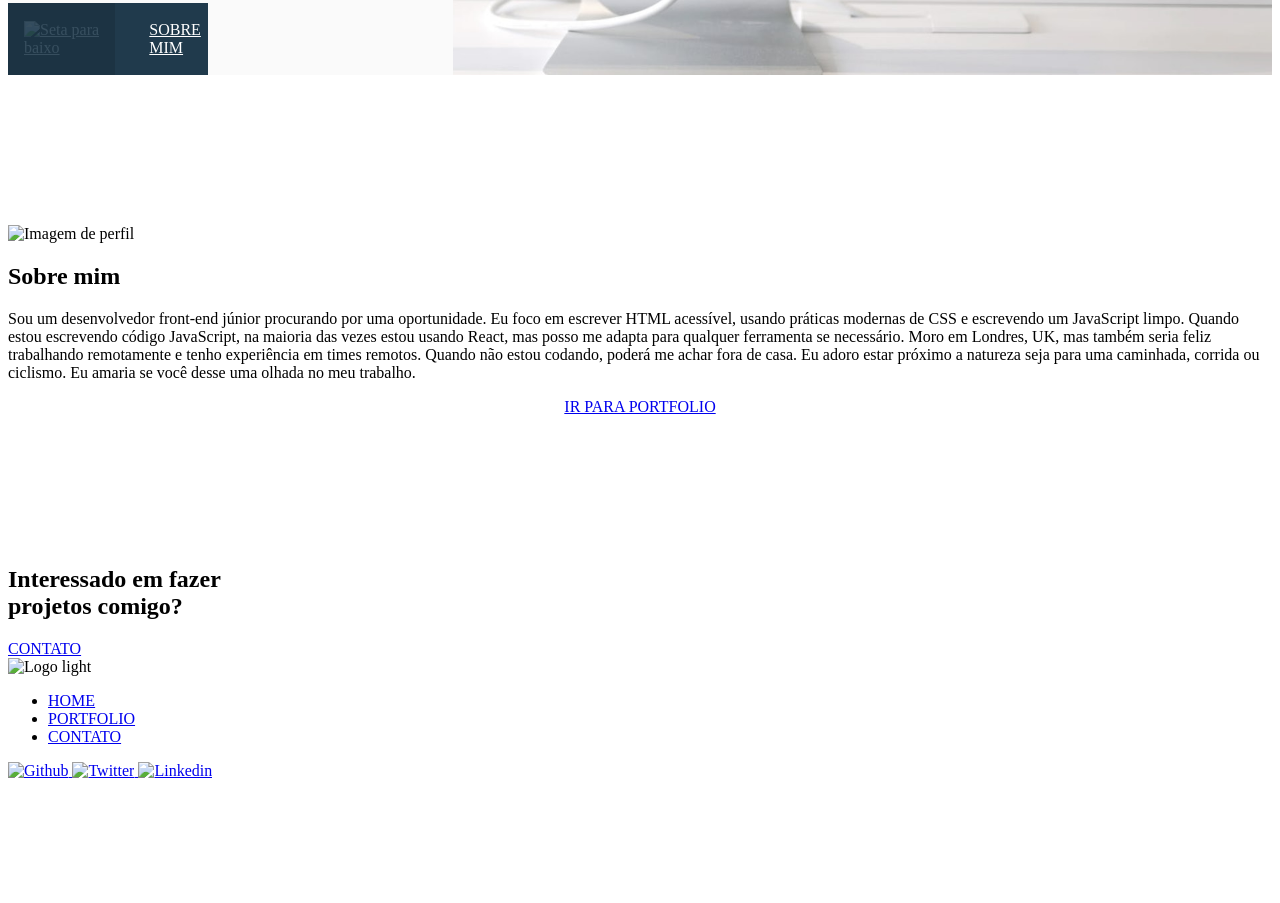
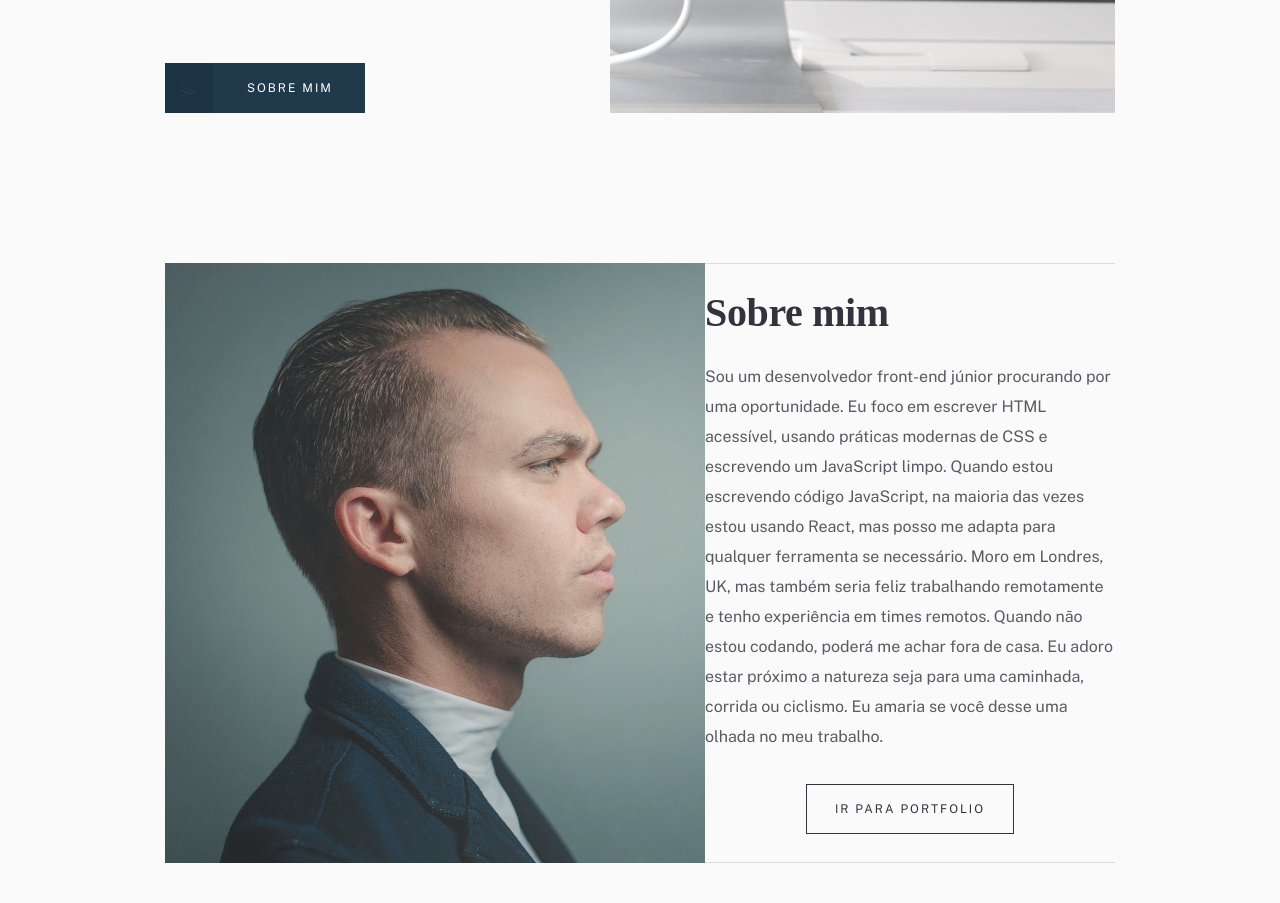
Before and after one commit to mattheusluz/desafio-frontend-modulo1-cubosAcademy, a plain HTML site: page pages/home/index.html in a window 1280 px wide. Shown: the part 837-1740 px from the top of the page. Before the commit the page ends 1625 px from the top, so only its background shows below. Drawn offline with nearby package versions, Linux system fonts and the light colour scheme; the site is published under a folder, as on GitHub Pages, so addresses that start at the root find nothing; a web font is replaced by a local one.

Commit message:
Ajuste de links

```diff
--- a/pages/home/index.html
+++ b/pages/home/index.html
@@ -11,7 +11,7 @@
     href="https://fonts.googleapis.com/css2?family=Ibarra+Real+Nova:wght@700&family=Public+Sans:wght@400;700&display=swap"
     rel="stylesheet">
 
-  <link rel="stylesheet" href="/css/global.css">
+  <link rel="stylesheet" href="../../css/global.css">
   <link rel="stylesheet" href="style.css">
   <title>Home</title>
 </head>
@@ -20,11 +20,11 @@
 
   <div class="margin">
     <header class="header">
-      <img src="/../assets/logo-dark.svg" alt="Logo-dark" class="logo">
+      <img src="../../assets/logo-dark.svg" alt="Logo-dark" class="logo">
       <ul class="menu menu-header">
-        <li><a href="/pages/home/index.html" class="ativo">HOME</a></li>
-        <li><a href="/pages/portfolio/index.html">PORTFOLIO</a></li>
-        <li><a href="/pages/contato/index.html">CONTATO</a></li>
+        <li><a href="../home/index.html" class="ativo">HOME</a></li>
+        <li><a href="../portfolio/index.html">PORTFOLIO</a></li>
+        <li><a href="../contato/index.html">CONTATO</a></li>
       </ul>
     </header>
 
@@ -34,7 +34,7 @@
           Olá, me chamo <br> Alex Spencer e eu <br> amo construir <br> websites lindos
         </h1>
         <div class="div-btn">
-          <a href="#sobre-mim" class="btn btn-hero"><img src="/../assets/icons/down-arrows.svg" alt="Seta para baixo"
+          <a href="#sobre-mim" class="btn btn-hero"><img src="../../assets/icons/down-arrows.svg" alt="Seta para baixo"
               class="btn-seta">SOBRE MIM</a>
         </div>
       </div>
@@ -42,7 +42,7 @@
 
     <section class="sobre card" id="sobre-mim">
       <div class="img-card">
-        <img src="/../assets/home/image-homepage-profile.jpg" alt="Imagem de perfil">
+        <img src="../../assets/home/image-homepage-profile.jpg" alt="Imagem de perfil">
       </div>
       <div class="card-texto">
         <h1 class="titulo">Sobre mim</h1>
@@ -57,36 +57,36 @@
           ou ciclismo. Eu amaria se você desse uma olhada no meu trabalho.
         </p>
         <div class="alinhar-btn">
-          <a href="/pages/portfolio/index.html" class="btn btn-claro">IR PARA PORTFOLIO</a>
+          <a href="../portfolio/index.html" class="btn btn-claro">IR PARA PORTFOLIO</a>
         </div>
       </div>
     </section>
 
     <section class="contato">
       <h1 class="titulo">Interessado em fazer <br> projetos comigo?</h1>
-      <a href="/pages/contato/index.html" class="btn btn-claro">CONTATO</a>
+      <a href="../contato/index.html" class="btn btn-claro">CONTATO</a>
     </section>
   </div>
 
   <footer class="footer">
     <div class="margin-footer">
       <div class="footer-menu">
-        <img src="/../assets/logo-light.svg" alt="Logo light">
+        <img src="../../assets/logo-light.svg" alt="Logo light">
         <ul class="menu menu-claro">
-          <li><a href="/pages/home/index.html">HOME</a></li>
-          <li><a href="/pages/portfolio/index.html">PORTFOLIO</a></li>
-          <li><a href="/pages/contato/index.html">CONTATO</a></li>
+          <li><a href="../home/index.html">HOME</a></li>
+          <li><a href="../portfolio/index.html">PORTFOLIO</a></li>
+          <li><a href="../contato/index.html">CONTATO</a></li>
         </ul>
       </div>
       <div class="redes">
         <a href="https://github.com/" target="blank">
-          <img src="/../assets/icons/github-light.svg" alt="Github">
+          <img src="../../assets/icons/github-light.svg" alt="Github">
         </a>
         <a href="https://twitter.com" target="blank">
-          <img src="/../assets/icons/twitter-light.svg" alt="Twitter">
+          <img src="../../assets/icons/twitter-light.svg" alt="Twitter">
         </a>
         <a href="https://www.linkedin.com" target="blank">
-          <img src="/../assets/icons/linkedin-light.svg" alt="Linkedin">
+          <img src="../../assets/icons/linkedin-light.svg" alt="Linkedin">
         </a>
       </div>
     </div>
```
